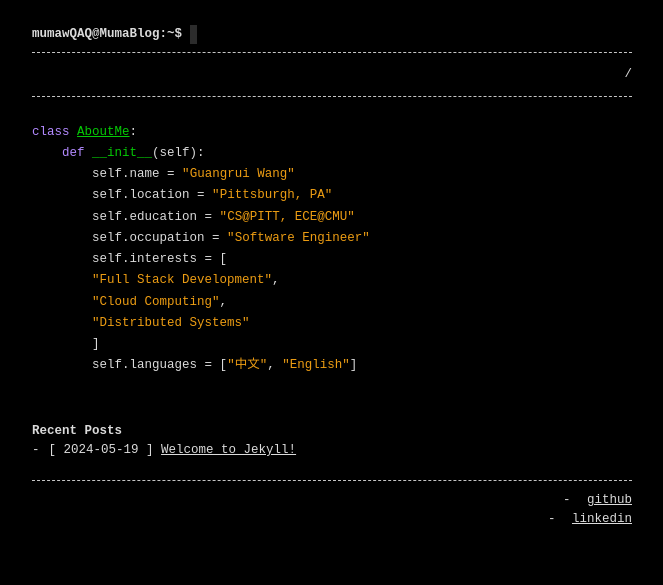
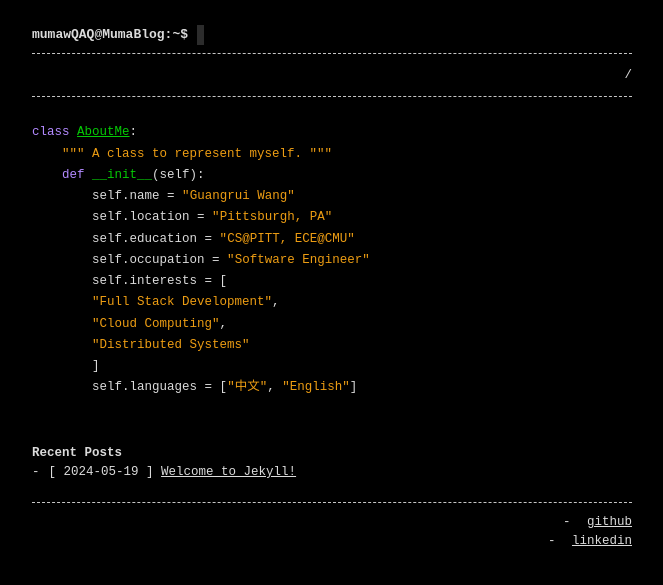
Before and after one commit to mumawQAQ/mumawQAQ.github.io, a Jekyll site: the page built from index.md, in a window 1280 px wide. Shown: the top 585 px of the page, without its empty margins (308-971 px from the left). Built offline with Jekyll 4.4.1, drawn with Linux system fonts in a browser that asks for light colours.

Commit message:
Add comment and change the font size

```diff
--- a/_sass/base.scss
+++ b/_sass/base.scss
@@ -48,7 +48,7 @@ footer { margin-bottom: 20px; }
 /**
  * Header/Navigation
  */
-.bash { font-weight: bold; margin-bottom: 8px}
+.bash { font-weight: bold; margin-bottom: 8px; font-size: 13px}
 .bash .typewriter {
   @include typed(
                   "人生何处无青山",
--- a/index.md
+++ b/index.md
@@ -5,6 +5,7 @@ permalink: /
 ---
 {% highlight python %}
 class AboutMe:
+    """ A class to represent myself. """
     def __init__(self):
         self.name = "Guangrui Wang"
         self.location = "Pittsburgh, PA"
```
